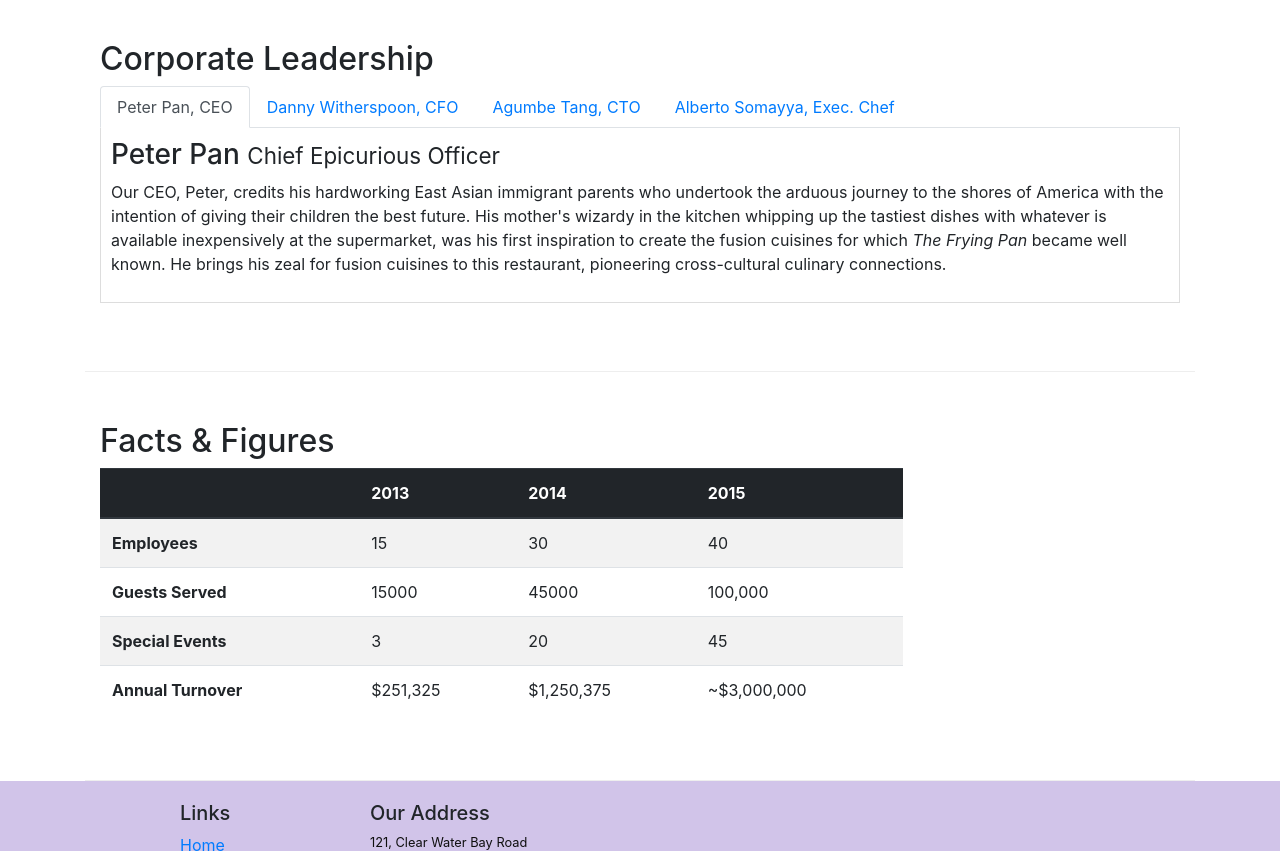
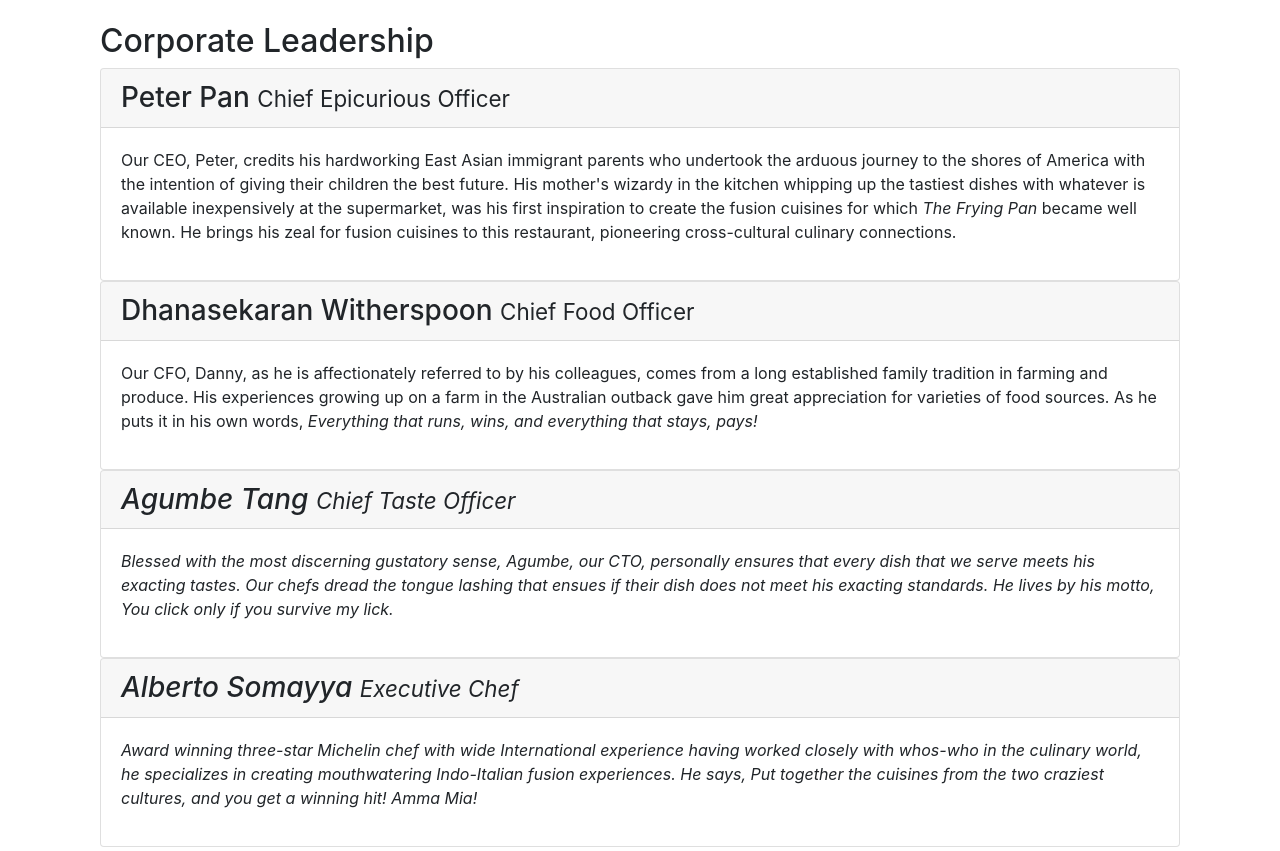
Before and after one commit to Nilson28/Bootstrap4, a website: page aboutus.html in a window 1280 px wide. Shown: the part 1000-1851 px from the top of the page. Drawn offline with nearby package versions, Linux system fonts and the light colour scheme.

Commit message:
Accordion

```diff
--- a/aboutus.html
+++ b/aboutus.html
@@ -109,27 +109,17 @@
         <div class="row row-content align-items-center">
             <div class="col-12 col-sm-12">
                 <h2>Corporate Leadership</h2>
-                <ul class="nav nav-tabs">
-                    <li class="nav-item">
-                      <a class="nav-link active" href="#peter"
-                        role="tab" data-toggle="tab">Peter Pan, CEO</a>
-                    </li>
-                    <li class="nav-item">
-                      <a class="nav-link" href="#danny" role="tab"
-                        data-toggle="tab">Danny Witherspoon, CFO</a>
-                    </li>
-                    <li class="nav-item">
-                      <a class="nav-link" href="#agumbe"role="tab"
-                        data-toggle="tab">Agumbe Tang, CTO</a>
-                    </li>
-                    <li class="nav-item">
-                      <a class="nav-link" href="#alberto" role="tab"
-                        data-toggle="tab">Alberto Somayya, Exec. Chef</a>
-                    </li>
-                </ul>
-                <div class="tab-content">
-                    <div role="tabpanel" class="tab-pane fade show active" id="peter">
-                        <h3>Peter Pan <small>Chief Epicurious Officer</small></h3>
+                <div id="accordion">
+                    <div class="card">
+                        <div class="card-header" role="tab" id="peterhead">
+                        <h3 class="mb-0">
+                            <a data-toggle="collapse" data-target="#peter">
+                            Peter Pan <small>Chief Epicurious Officer</small>
+                            </a>
+                        </h3>
+                        </div>
+                        <div class="collapse show" id="peter" data-parent="#accordion">
+                            <div class="card-body">
                                 <p class="d-none d-sm-block">Our CEO, Peter, credits his hardworking East Asian immigrant parents who undertook the arduous
                                     journey to the shores of America with the intention of giving their children the best future. His
                                     mother's wizardy in the kitchen whipping up the tastiest dishes with whatever is available
@@ -137,26 +127,58 @@
                                     <em>The Frying Pan</em> became well known. He brings his zeal for fusion cuisines to this
                                     restaurant, pioneering cross-cultural culinary connections.</p>
                             </div>
-                    <div role="tabpanel" class="tab-pane fade" id="danny">
-                        <h3>Dhanasekaran Witherspoon <small>Chief Food Officer</small></h3>
+                        </div>
+                    </div>
+                    <div class="card">
+                        <div class="card-header" role="tab" id="dannyhead">
+                        <h3 class="mb-0">
+                            <a data-toggle="collapse" data-target="#danny">
+                                Dhanasekaran Witherspoon <small>Chief Food Officer</small>
+                            </a>
+                        </h3>
+                        </div>
+                        <div class="collapse show" id="danny" data-parent="#accordion">
+                            <div class="card-body">
                                 <p class="d-none d-sm-block">Our CFO, Danny, as he is affectionately referred to by his colleagues, comes from a long established
                                     family tradition in farming and produce. His experiences growing up on a farm in the Australian
                                     outback gave him great appreciation for varieties of food sources. As he puts it in his own words,
-                            <em>Everything that runs, wins, and everything that stays, pays!</em></p>
+                                    <em>Everything that runs, wins, and everything that stays, pays!</p>
                             </div>
-                    <div role="tabpanel" class="tab-pane fade" id="agumbe">
-                        <h3>Agumbe Tang <small>Chief Taste Officer</small></h3>
+                        </div>
+                    </div>
+                    <div class="card">
+                        <div class="card-header" role="tab" id="agumbehead">
+                        <h3 class="mb-0">
+                            <a data-toggle="collapse" data-target="#agumbe">
+                                Agumbe Tang <small>Chief Taste Officer</small>
+                            </a>
+                        </h3>
+                        </div>
+                        <div class="collapse show" id="agumbe" data-parent="#accordion">
+                            <div class="card-body">
                                 <p class="d-none d-sm-block">Blessed with the most discerning gustatory sense, Agumbe, our CTO, personally ensures that every dish
                                     that we serve meets his exacting tastes. Our chefs dread the tongue lashing that ensues if their
                                     dish does not meet his exacting standards. He lives by his motto, <em>You click only if you survive
                                         my lick.</em></p>
                             </div>
-                    <div role="tabpanel" class="tab-pane fade" id="alberto">
-                        <h3>Alberto Somayya <small>Executive Chef</small></h3>
+                        </div>
+                    </div>
+                    <div class="card">
+                        <div class="card-header" role="tab" id="albertohead">
+                        <h3 class="mb-0">
+                            <a data-toggle="collapse" data-target="#alberto">
+                                Alberto Somayya <small>Executive Chef</small>
+                            </a>
+                        </h3>
+                        </div>
+                        <div class="collapse show" id="alberto" data-parent="#accordion">
+                            <div class="card-body">
                                 <p class="d-none d-sm-block">Award winning three-star Michelin chef with wide International experience having worked closely with
                                     whos-who in the culinary world, he specializes in creating mouthwatering Indo-Italian fusion
                                     experiences. He says, <em>Put together the cuisines from the two craziest cultures, and you get a
                                         winning hit! Amma Mia!</em></p>
+                            </div>
+                        </div>
                     </div>
                 </div>
             </div>
```
Lines whose indentation alone changed are shown as unchanged.
